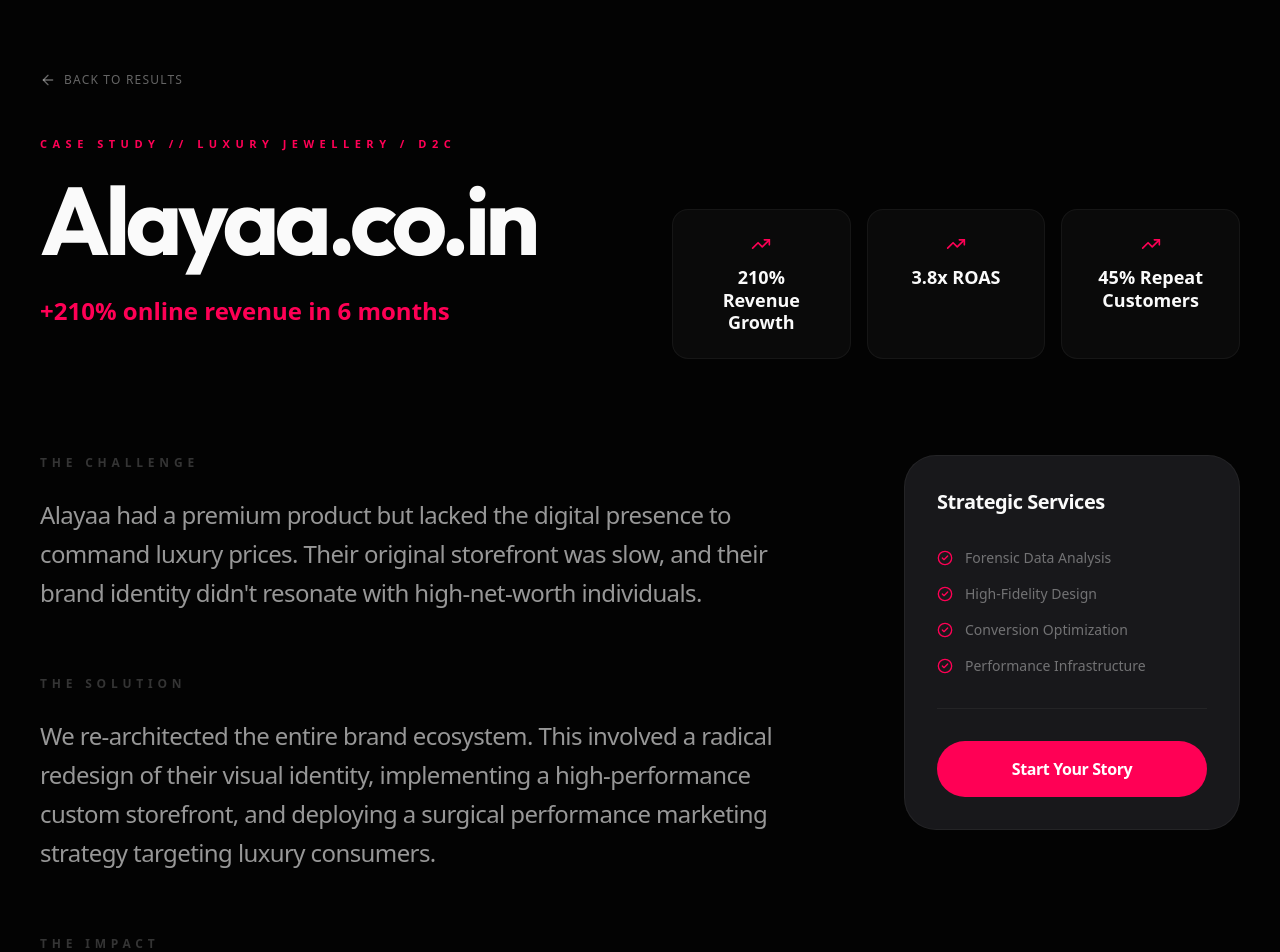
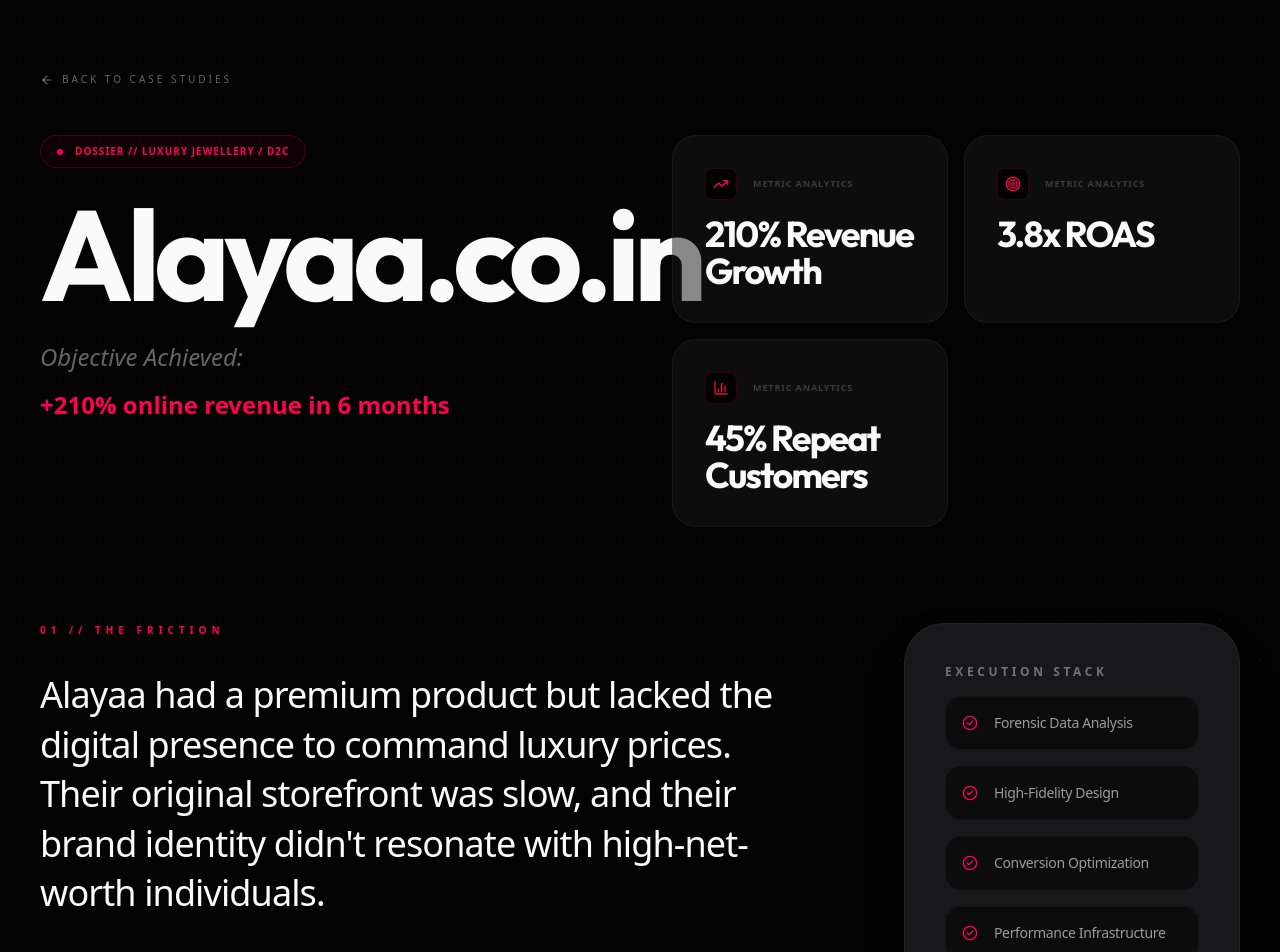
Before and after one commit to kromiqagency-netizen/Kromiqlanding, a Next.js app: page /results/alayaa in a window 1280 px wide. Shown: the part 120-1072 px from the top of the page. Built offline with nearby package versions, Linux system fonts and the light colour scheme.

Commit message:
feat: overhaul case study page design and refine api route logging

```diff
--- a/src/app/api/leads/route.ts
+++ b/src/app/api/leads/route.ts
@@ -16,8 +16,14 @@
 const SUPABASE_URL = process.env.SUPABASE_URL || '';
 const SUPABASE_ANON_KEY = process.env.SUPABASE_ANON_KEY || '';
 const BREVO_API_KEY = process.env.BREVO_API_KEY || '';
-const BREVO_SENDER_EMAIL = process.env.BREVO_SENDER_EMAIL || 'hello@kromiq.agency';
+const BREVO_SENDER_EMAIL = process.env.BREVO_SENDER_EMAIL || 'kromiqagency@gmail.com'; // Use .env fallback
 const BREVO_SENDER_NAME = process.env.BREVO_SENDER_NAME || 'KROMIQ | Strategic Intelligence';
+
+// Audit environment variables at startup
+console.log('[INIT] Environment Audit:');
+console.log(`- Supabase URL: ${SUPABASE_URL ? 'PRESENT' : 'MISSING'}`);
+console.log(`- Brevo API Key: ${BREVO_API_KEY ? 'PRESENT (Len: ' + BREVO_API_KEY.length + ')' : 'MISSING'}`);
+console.log(`- Brevo Sender: ${BREVO_SENDER_EMAIL}`);
 
 // Initialize Supabase
 const supabase = (SUPABASE_URL && SUPABASE_ANON_KEY)
@@ -27,7 +33,7 @@
 if (!supabase) console.warn('[DATABASE] Supabase credentials missing. Data persistence disabled.');
 
 export async function POST(req: Request) {
-  console.log('[API] Lead submission received.');
+  console.log('[API] New submission request incoming.');
   try {
     const body = await req.json();
 
--- a/src/app/results/[slug]/page.tsx
+++ b/src/app/results/[slug]/page.tsx
@@ -27,142 +27,184 @@
   }
 
   return (
-    <main className="min-h-screen bg-[#030303] selection:bg-primary/30">
+    <main className="min-h-screen bg-[#030303] selection:bg-primary/30 text-foreground overflow-x-hidden">
       <Navigation />
 
+      {/* Dynamic Grid Background */}
+      <div className="fixed inset-0 z-0 opacity-[0.03] pointer-events-none">
+        <div className="absolute inset-0" style={{ backgroundImage: 'radial-gradient(#fff 1px, transparent 1px)', backgroundSize: '40px 40px' }} />
+      </div>
+
       {/* Header Section */}
-      <section className="pt-48 pb-24 relative overflow-hidden">
-        <div className="container mx-auto px-6 md:px-10 relative z-10">
+      <section className="pt-48 pb-24 relative z-10">
+        <div className="container mx-auto px-6 md:px-10">
           <motion.button
             onClick={() => router.back()}
             initial={{ opacity: 0, x: -20 }}
             animate={{ opacity: 1, x: 0 }}
-            className="flex items-center gap-2 text-foreground/40 hover:text-foreground transition-colors mb-12 group"
+            className="flex items-center gap-2 text-foreground/40 hover:text-primary transition-colors mb-12 group font-mono text-[10px] uppercase tracking-[0.3em]"
           >
-            <ArrowLeft size={16} className="group-hover:-translate-x-1 transition-transform" />
-            <span className="font-mono text-xs uppercase tracking-widest">Back to Results</span>
+            <ArrowLeft size={14} className="group-hover:-translate-x-1 transition-transform" />
+            <span>Back to Case Studies</span>
           </motion.button>
 
-          <div className="grid lg:grid-cols-2 gap-16 items-end">
-            <div>
+          <div className="grid lg:grid-cols-2 gap-16 items-start">
+            <div className="space-y-8">
               <motion.div
                 initial={{ opacity: 0, y: 20 }}
                 animate={{ opacity: 1, y: 0 }}
                 transition={{ duration: 0.8, ease: easeOut }}
-                className="font-mono text-[11px] tracking-[0.5em] text-primary mb-6 uppercase font-bold"
+                className="inline-flex items-center gap-3 px-4 py-2 rounded-full bg-primary/5 border border-primary/20"
               >
-                Case Study // {study.industry}
+                <div className="w-1.5 h-1.5 rounded-full bg-primary animate-pulse" />
+                <span className="font-mono text-[10px] tracking-widest text-primary uppercase font-bold">
+                  Dossier // {study.industry}
+                </span>
               </motion.div>
+
               <motion.h1
                 initial={{ opacity: 0, y: 30 }}
                 animate={{ opacity: 1, y: 0 }}
                 transition={{ duration: 1, ease: easeOut, delay: 0.1 }}
-                className="font-display text-5xl md:text-8xl font-bold tracking-tighter mb-8 text-foreground leading-[0.9]"
+                className="font-display text-6xl md:text-9xl font-bold tracking-tighter text-foreground leading-[0.85]"
               >
                 {study.client}
               </motion.h1>
-              <motion.p
+
+              <motion.div
                 initial={{ opacity: 0, y: 20 }}
                 animate={{ opacity: 1, y: 0 }}
                 transition={{ duration: 1, ease: easeOut, delay: 0.2 }}
-                className="text-2xl text-primary font-bold mb-8"
+                className="flex flex-wrap items-center gap-4 text-xl md:text-2xl font-sans"
               >
-                {study.result}
-              </motion.p>
+                <span className="text-foreground/40 italic">Objective Achieved:</span>
+                <span className="text-primary font-bold">{study.result}</span>
+              </motion.div>
             </div>
 
             <motion.div
-              initial={{ opacity: 0, y: 30 }}
-              animate={{ opacity: 1, y: 0 }}
+              initial={{ opacity: 0, scale: 0.95 }}
+              animate={{ opacity: 1, scale: 1 }}
               transition={{ duration: 1, ease: easeOut, delay: 0.3 }}
-              className="grid grid-cols-1 sm:grid-cols-3 gap-4"
+              className="grid grid-cols-1 sm:grid-cols-2 gap-4 w-full"
             >
               {study.metrics.map((m, i) => (
-                <div key={i} className="p-6 rounded-2xl bg-white/[0.03] border border-white/5 flex flex-col items-center text-center">
-                  <TrendingUp size={20} className="text-primary mb-3" />
-                  <span className="text-lg font-bold text-foreground leading-tight">{m}</span>
+                <div key={i} className="group p-8 rounded-3xl bg-zinc-900/50 border border-white/5 hover:border-primary/30 transition-all duration-500 hover:bg-zinc-900">
+                  <div className="flex items-center gap-4 mb-4">
+                    <div className="w-8 h-8 rounded-lg bg-black flex items-center justify-center text-primary border border-primary/20 group-hover:scale-110 transition-transform">
+                      {i === 0 ? <TrendingUp size={16} /> : i === 1 ? <Target size={16} /> : <BarChart3 size={16} />}
+                    </div>
+                    <div className="font-mono text-[9px] text-foreground/20 uppercase tracking-widest font-bold">Metric Analytics</div>
+                  </div>
+                  <span className="text-3xl md:text-4xl font-display font-bold text-foreground leading-none tracking-tighter">{m}</span>
                 </div>
               ))}
             </motion.div>
           </div>
         </div>
-
-        {/* Background Gradients */}
-        <div className="absolute top-0 right-0 w-[600px] h-[600px] bg-primary/5 blur-[120px] rounded-full -z-10 translate-x-1/2 -translate-y-1/2" />
       </section>
 
-      {/* Narrative Section */}
-      <section className="pb-44">
+      {/* Main Content */}
+      <section className="pb-44 relative z-10">
         <div className="container mx-auto px-6 md:px-10">
-          <div className="grid lg:grid-cols-3 gap-16 md:gap-24">
-            <div className="lg:col-span-2 space-y-16">
+          <div className="grid lg:grid-cols-12 gap-16 md:gap-24">
+            <div className="lg:col-span-8 space-y-24">
+              {/* Challenge */}
               <motion.div
                 initial={{ opacity: 0, y: 30 }}
                 whileInView={{ opacity: 1, y: 0 }}
                 viewport={{ once: true }}
-                className="space-y-6"
+                className="relative"
               >
-                <h2 className="text-xs font-mono text-foreground/20 uppercase tracking-[0.4em] font-bold">The Challenge</h2>
-                <p className="text-xl md:text-2xl text-foreground/60 font-sans leading-relaxed tracking-tight">
+                <div className="absolute -left-12 top-0 h-full w-[1px] bg-gradient-to-b from-primary/50 to-transparent hidden md:block" />
+                <div className="space-y-8">
+                  <h2 className="text-[10px] font-mono text-primary uppercase tracking-[0.5em] font-bold">01 // The Friction</h2>
+                  <p className="text-2xl md:text-4xl text-foreground font-sans font-light leading-snug tracking-tight max-w-3xl">
                     {study.challenge}
                   </p>
+                </div>
               </motion.div>
 
+              {/* Solution */}
               <motion.div
                 initial={{ opacity: 0, y: 30 }}
                 whileInView={{ opacity: 1, y: 0 }}
                 viewport={{ once: true }}
-                className="space-y-6"
+                className="relative"
               >
-                <h2 className="text-xs font-mono text-foreground/20 uppercase tracking-[0.4em] font-bold">The Solution</h2>
-                <p className="text-xl md:text-2xl text-foreground/60 font-sans leading-relaxed tracking-tight">
+                <div className="absolute -left-12 top-0 h-full w-[1px] bg-gradient-to-b from-accent/50 to-transparent hidden md:block" />
+                <div className="space-y-8">
+                  <h2 className="text-[10px] font-mono text-accent uppercase tracking-[0.5em] font-bold">02 // The Strategy</h2>
+                  <p className="text-2xl md:text-4xl text-foreground font-sans font-light leading-snug tracking-tight max-w-3xl">
                     {study.solution}
                   </p>
+                </div>
               </motion.div>
 
+              {/* Impact */}
               <motion.div
                 initial={{ opacity: 0, y: 30 }}
                 whileInView={{ opacity: 1, y: 0 }}
                 viewport={{ once: true }}
-                className="space-y-6"
+                className="relative"
               >
-                <h2 className="text-xs font-mono text-foreground/20 uppercase tracking-[0.4em] font-bold">The Impact</h2>
-                <p className="text-xl md:text-2xl text-foreground font-sans leading-relaxed tracking-tight">
+                <div className="absolute -left-12 top-0 h-full w-[1px] bg-gradient-to-b from-violet/50 to-transparent hidden md:block" />
+                <div className="space-y-8 p-10 md:p-16 rounded-[3rem] bg-zinc-900/40 border border-white/5 backdrop-blur-xl">
+                  <h2 className="text-[10px] font-mono text-violet uppercase tracking-[0.5em] font-bold">03 // The Scale</h2>
+                  <p className="text-2xl md:text-4xl text-foreground font-sans font-medium leading-snug tracking-tight">
                     {study.impact}
                   </p>
+                </div>
               </motion.div>
             </div>
 
-            <div className="lg:col-span-1">
+            <div className="lg:col-span-4">
               <motion.div
-                initial={{ opacity: 0, scale: 0.95 }}
-                whileInView={{ opacity: 1, scale: 1 }}
+                initial={{ opacity: 0, y: 30 }}
+                whileInView={{ opacity: 1, y: 0 }}
                 viewport={{ once: true }}
-                className="sticky top-32 p-8 rounded-[2rem] bg-zinc-900 border border-white/5 space-y-8"
+                className="sticky top-32 space-y-8"
               >
-                <h3 className="text-xl font-bold tracking-tight">Strategic Services</h3>
+                <div className="p-8 md:p-10 rounded-[2.5rem] bg-zinc-900 border border-white/5 space-y-10 shadow-2xl">
+                  <div className="space-y-4">
+                    <h3 className="text-xs font-mono uppercase tracking-[0.3em] text-foreground/40 font-bold">Execution Stack</h3>
                     <div className="space-y-4">
                       {['Forensic Data Analysis', 'High-Fidelity Design', 'Conversion Optimization', 'Performance Infrastructure'].map((service) => (
-                    <div key={service} className="flex items-center gap-3 text-foreground/40 text-sm">
+                        <div key={service} className="flex items-center gap-4 p-4 rounded-2xl bg-black/50 border border-white/[0.03] text-sm text-foreground/60 group hover:border-primary/20 transition-colors">
                           <CheckCircle2 size={16} className="text-primary" />
-                      {service}
+                          <span className="tracking-tight">{service}</span>
                         </div>
                       ))}
+                    </div>
                   </div>
 
                   <div className="pt-8 border-t border-white/5">
                     <Link
                       href="/#contact"
-                    className="flex items-center justify-center w-full py-4 bg-primary text-white font-bold tracking-tight rounded-full hover:shadow-[0_0_20px_rgba(255,0,85,0.3)] transition-all"
+                      className="group relative flex items-center justify-center w-full py-6 bg-primary text-white font-bold tracking-tight rounded-full overflow-hidden transition-all hover:scale-[1.02]"
                     >
-                    Start Your Story
+                      <span className="relative z-10">Start Your Story</span>
+                      <div className="absolute inset-0 bg-gradient-to-r from-primary to-accent opacity-0 group-hover:opacity-100 transition-opacity" />
                     </Link>
+                  </div>
+                </div>
+
+                <div className="p-8 rounded-[2rem] border border-white/5 flex flex-col items-center text-center space-y-4">
+                  <div className="w-12 h-12 rounded-full bg-white/5 flex items-center justify-center text-foreground/20">
+                    <Target size={24} />
+                  </div>
+                  <p className="text-xs text-foreground/30 font-mono uppercase tracking-widest leading-relaxed">
+                    Ready to scale <br /> your operations?
+                  </p>
                 </div>
               </motion.div>
             </div>
           </div>
         </div>
       </section>
+
+      {/* Footer Decoration */}
+      <div className="h-px w-full bg-gradient-to-r from-transparent via-white/5 to-transparent mb-32" />
     </main>
   );
 }
```
Lines whose indentation alone changed are shown as unchanged.
